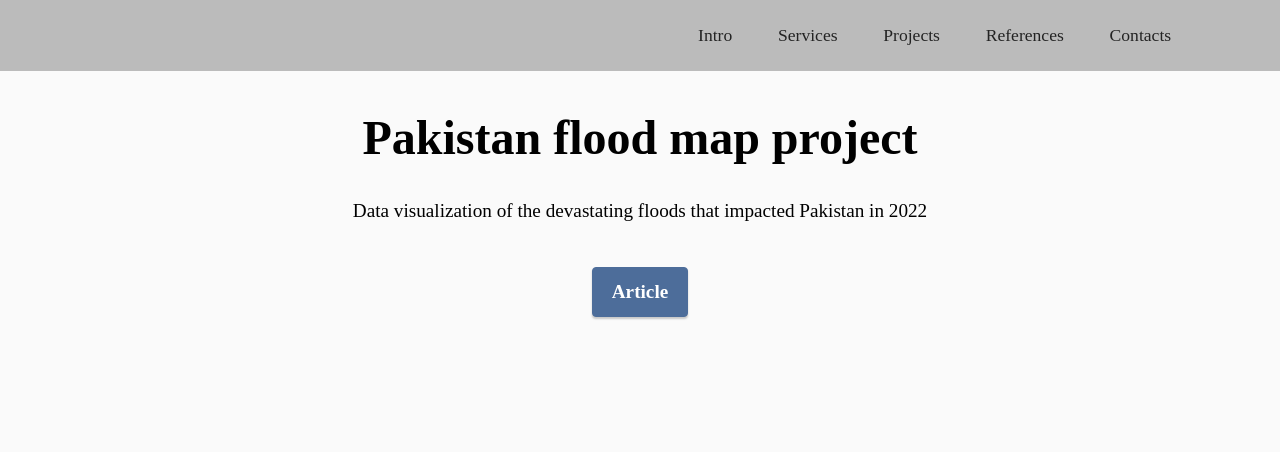
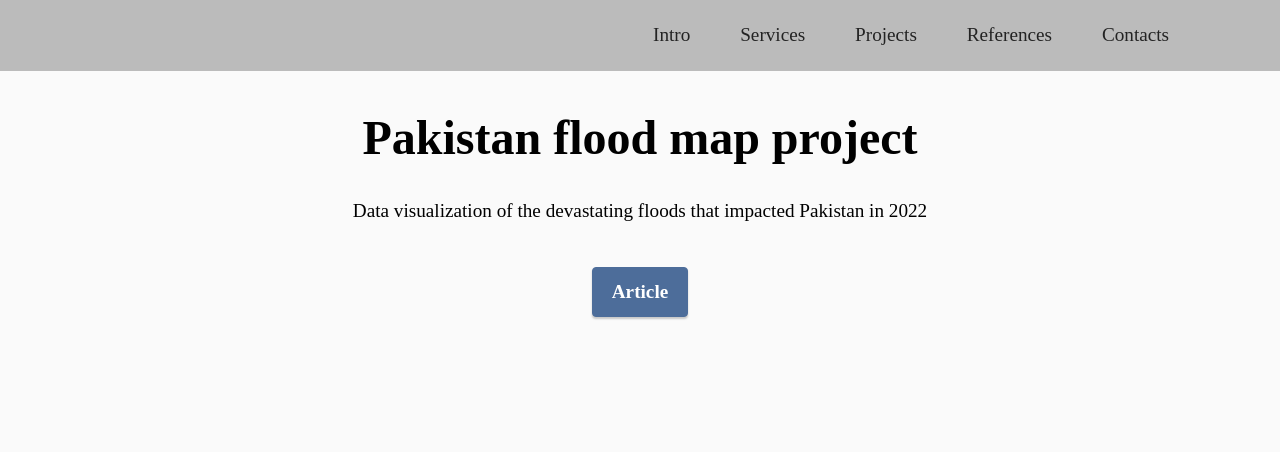
Before and after one commit to max-lutz/portfolio-website, a plain HTML site: page pakistan_flood_map.html in a window 1280 px wide. Shown: the top 452 px of the page. Drawn offline with Linux system fonts and the light colour scheme.

Commit message:
fix issue with menu in phone display

```diff
--- a/pakistan_flood_map.html
+++ b/pakistan_flood_map.html
@@ -27,11 +27,10 @@
     <section data-bs-version="5.1" class="menu menu1 cid-tMxGYd2sa0" once="menu" id="menu1-j">
 
 
+        <section data-bs-version="5.1" class="menu menu1 cid-tMJt1Ea5rx" once="menu" id="menu1-1m">
             <nav class="navbar navbar-dropdown navbar-fixed-top navbar-expand-lg">
                 <div class="container">
                     <div class="navbar-brand">
-
-
                     </div>
                     <button class="navbar-toggler" type="button" data-toggle="collapse" data-bs-toggle="collapse"
                         data-target="#navbarSupportedContent" data-bs-target="#navbarSupportedContent"
@@ -44,23 +43,21 @@
                         </div>
                     </button>
                     <div class="collapse navbar-collapse" id="navbarSupportedContent">
-                    <ul class="navbar-nav nav-dropdown nav-right navbar-nav-top-padding" data-app-modern-menu="true">
-                        <li class="nav-item"><a class="nav-link link text-black display-4"
+                        <ul class="navbar-nav nav-dropdown nav-right navbar-nav-top-padding"
+                            data-app-modern-menu="true">
+                            <li class="nav-item"><a class="nav-link link text-black display-7"
                                     href="index.html#image1-4">Intro</a></li>
-                        <li class="nav-item"><a class="nav-link link text-black display-4" href="index.html#gallery3-6"
-                                data-toggle="dropdown-submenu" data-bs-toggle="dropdown" data-bs-auto-close="outside"
-                                aria-expanded="false">Services</a>
+                            <li class="nav-item"><a class="nav-link link text-black display-7"
+                                    href="index.html#gallery3-6">Services</a>
                             </li>
-                        <li class="nav-item"><a class="nav-link link text-black display-4" href="index.html#gallery3-m"
-                                aria-expanded="false">Projects</a></li>
-                        <li class="nav-item"><a class="nav-link link text-black display-4"
+                            <li class="nav-item"><a class="nav-link link text-black display-7"
+                                    href="index.html#gallery3-m">Projects</a></li>
+                            <li class="nav-item"><a class="nav-link link text-black display-7"
                                     href="index.html#testimonials2-24">References</a>
                             </li>
-                        <li class="nav-item"><a class="nav-link link text-black display-4"
+                            <li class="nav-item"><a class="nav-link link text-black display-7"
                                     href="index.html#form5-d">Contacts</a></li>
                         </ul>
-
-
                     </div>
                 </div>
             </nav>
@@ -110,8 +107,10 @@
                             </h1>
                             <p class="mbr-text align-left mbr-fonts-style mb-4 display-7">
                                 Part of my job at Tenko as a data and modeling engineer was to develop a tool to
-                            automatically download satellite data and calculate flood maps from this raw satellite data.
-                            The tool was able to download data and generate aggregated flood maps for a country such as
+                                automatically download satellite data and calculate flood maps from this raw satellite
+                                data.
+                                The tool was able to download data and generate aggregated flood maps for a country such
+                                as
                                 Pakistan over a period of one year in a matter of minutes. This map was produced using
                                 python, <a href="https://geemap.org/" class="text-primary" target="_blank">geemap</a>,
                                 and <a href="https://rasterio.readthedocs.io/en/stable/" class="text-primary"
```
Also changed, not shown: index.html (+4 -5 lines), project_classification_exploratory_tool.html (+4 -5 lines), project_fema_flood_map.html (+4 -5 lines), project_high_dimension_visualization.html (+4 -5 lines), project_linkedin_salary_model.html (+12 -6 lines), project_national_assembly_visualization.html (+4 -5 lines), service_data_collection.html (+4 -5 lines), service_data_modeling.html (+4 -5 lines), service_data_preprocessing.html (+4 -6 lines), service_data_visualization.html (+4 -5 lines). Lines whose indentation alone changed are shown as unchanged.
